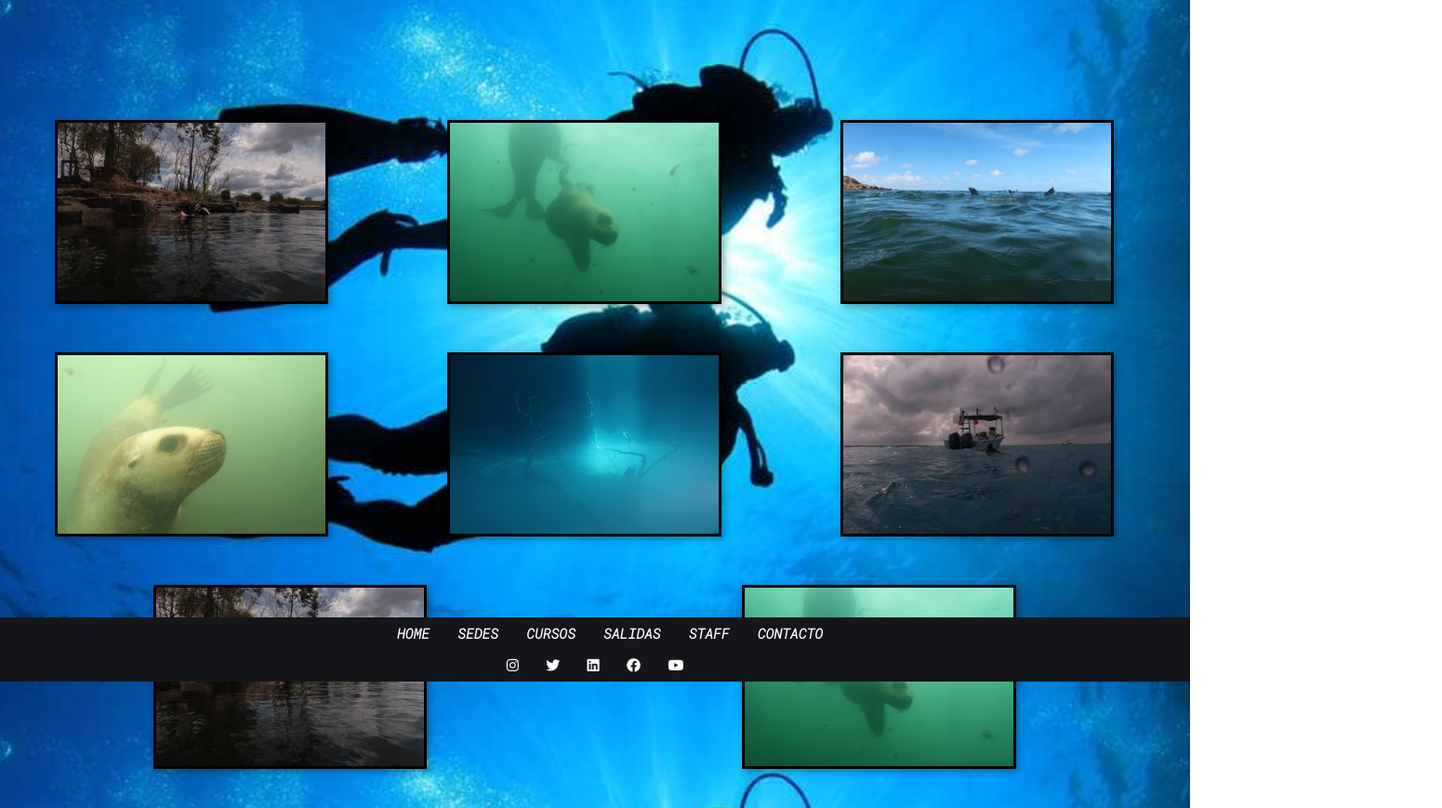
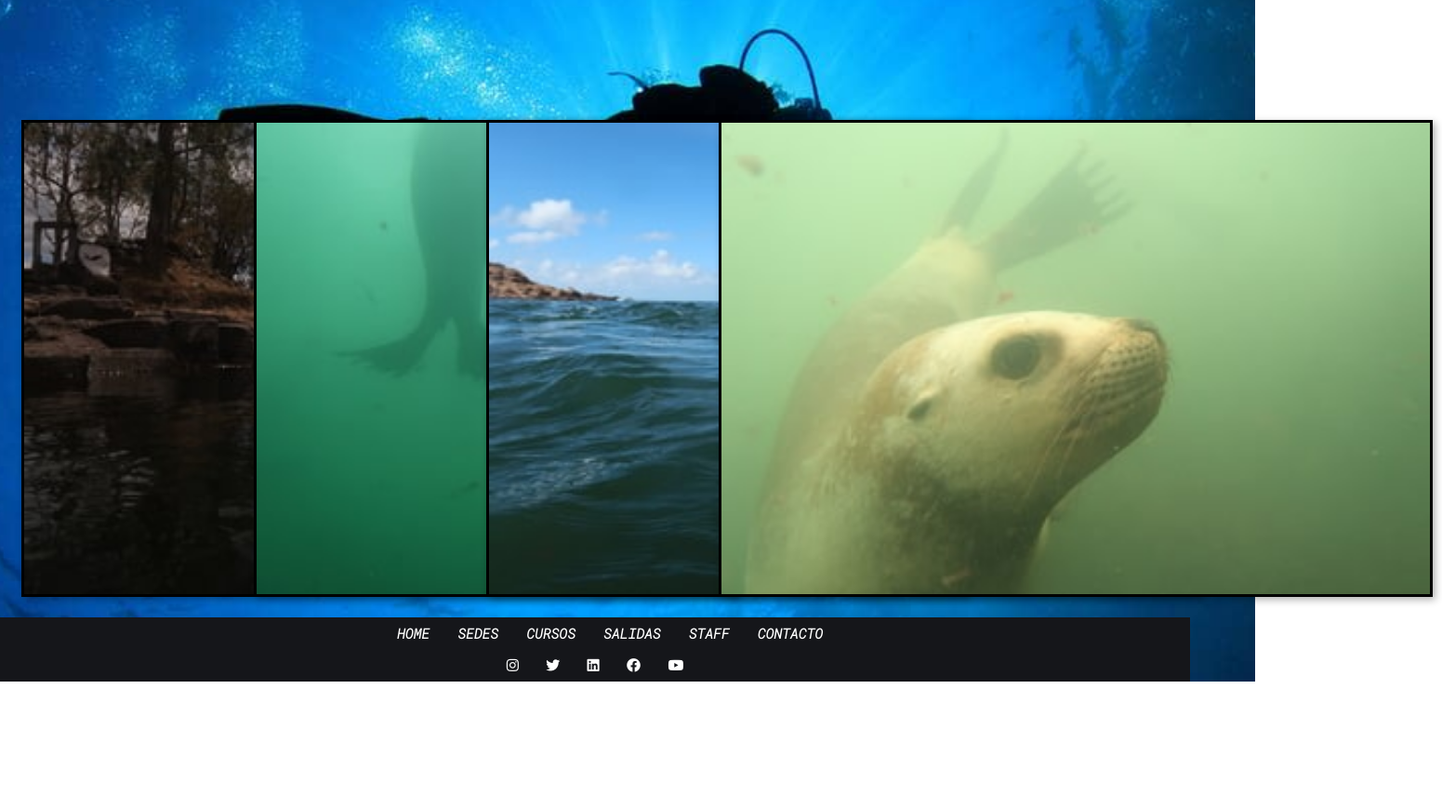
Before and after one commit to jmzava/coder_repo, a website: page pages/staff.html in a window 1280 px wide. Shown: the part 67-936 px from the top of the page at 93% size, 1551 px wide, since content can reach past the window. After the commit the page ends 800 px from the top, so only its background shows below. Drawn offline with Linux system fonts and the light colour scheme; a web font is replaced by a local one.

Commit message:
cambios martes

```diff
--- a/css/sass/components/_cards.scss
+++ b/css/sass/components/_cards.scss
@@ -25,9 +25,9 @@
 /* cards staff */
 
 .cardStaff {
-    width: 350px;
-    height: 250px;
-    margin: 0px auto;
+    width: 250px;
+    height: 200px;
+    margin: 0px;
     cursor: pointer;
     perspective: 1000;
     -webkit-perspective: 1000;
@@ -39,7 +39,7 @@
     }
 
     &__imagen {
-        max-width: 100%;
+        min-width: 60vw;
     }
 
     &__frente,
@@ -47,8 +47,8 @@
         position: absolute;
         top: 0;
         left: 0;
-        width: 350px;
-        height: 250px;
+        width: 250px;
+        height: 200px;
         -webkit-perspective: 1000;
         perspective: 1000;
         -webkit-backface-visibility: hidden;
--- a/pages/staff.html
+++ b/pages/staff.html
@@ -76,7 +76,7 @@
         <div class="cardStaff">
             <div class="cardStaff__giro">
                 <div class="cardStaff__frente">
-                    <img src="../images/Galeria/IMG2.jpg" alt="JuanMa Instructor" />
+                    <img src="../images/Galeria/IMG2.jpg" class="cardStaff__imagen" alt="JuanMa Instructor" />
                 </div>
                 <div class="cardStaff__atras cardColor--insSnsi">
                     <h3 class="cardStaff__titulo">JuanMa</h3>
@@ -88,7 +88,7 @@
         <div class="cardStaff">
             <div class="cardStaff__giro">
                 <div class="cardStaff__frente">
-                    <img src="../images/Galeria/IMG3.jpg" alt="Flor DiveMaster" />
+                    <img src="../images/Galeria/IMG3.jpg" class="cardStaff__imagen" alt="Flor DiveMaster" />
                 </div>
                 <div class="cardStaff__atras cardColor--divSnsi">
                     <h3 class="cardStaff__titulo">Flor</h3>
@@ -100,7 +100,7 @@
         <div class="cardStaff">
             <div class="cardStaff__giro">
                 <div class="cardStaff__frente">
-                    <img src="../images/Galeria/IMG4.jpg" alt="Miguel  DiveMaster" />
+                    <img src="../images/Galeria/IMG4.jpg" class="cardStaff__imagen" alt="Miguel  DiveMaster" />
                 </div>
                 <div class="cardStaff__atras cardColor--divPadi">
                     <h3 class="cardStaff__titulo">Miguel</h3>
@@ -109,53 +109,6 @@
                 </div>
             </div>
         </div>
-        <div class="cardStaff">
-            <div class="cardStaff__giro">
-                <div class="cardStaff__frente">
-                    <img src="../images/Galeria/IMG6.jpg" class="cardStaff__imagen" alt="Juan Instructor" />
-                </div>
-                <div class="cardStaff__atras cardColor--insPadi">
-                    <h3 class="cardStaff__titulo">Juan</h3>
-                    <p class="cardStaff__subtitulo">INSTRUCTOR</p>
-                    <p class="cardStaff__texto">Certificacion PADI</p>
-                </div>
-            </div>
-        </div>
-        <div class="cardStaff">
-            <div class="cardStaff__giro">
-                <div class="cardStaff__frente">
-                    <img src="../images/Galeria/IMG5.jpg" alt="Hugo Instructor" />
-                </div>
-                <div class="cardStaff__atras cardColor--insSnsi">
-                    <h3 class="cardStaff__titulo">Hugo</h3>
-                    <p class="cardStaff__subtitulo">INSTRUCTOR</p>
-                    <p class="cardStaff__texto">Certificacion SNSI</p>
-                </div>
-            </div>
-        </div>
-        <div class="cardStaff">
-            <div class="cardStaff__giro">
-                <div class="cardStaff__frente">
-                    <img src="../images/Galeria/IMG1.jpg" alt="Nicolas DiveMaster" />
-                </div>
-                <div class="cardStaff__atras cardColor--divSnsi">
-                    <h3 class="cardStaff__titulo">Nicolas</h3>
-                    <p class="cardStaff__subtitulo">DiveMaster</p>
-                    <p class="cardStaff__texto">Certificacion SNSI</p>
-                </div>
-            </div>
-        </div>
-        <div class="cardStaff">
-            <div class="cardStaff__giro">
-                <div class="cardStaff__frente">
-                    <img src="../images/Galeria/IMG2.jpg" alt="Lucia DiveMaster" />
-                </div>
-                <div class="cardStaff__atras cardColor--divPadi">
-                    <h3 class="cardStaff__titulo">Lucia</h3>
-                    <p class="cardStaff__subtitulo">DiveMaster</p>
-                    <p class="cardStaff__texto">Certificacion PADI</p>
-                </div>
-            </div>
     </section>
     <footer>
 
```
Also changed, not shown: index.html (+2 -1 lines), css/buceostyles.css, css/buceostyles.min.css, 2 other files.
